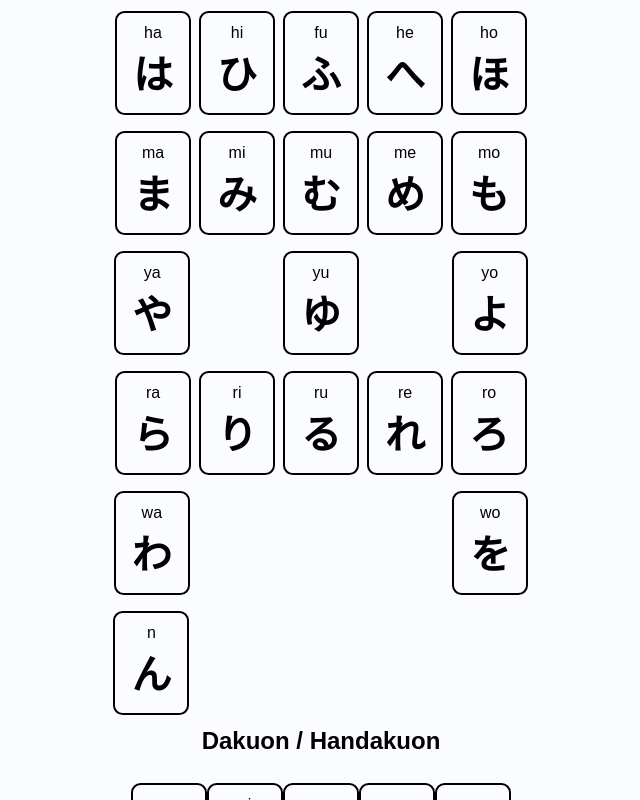
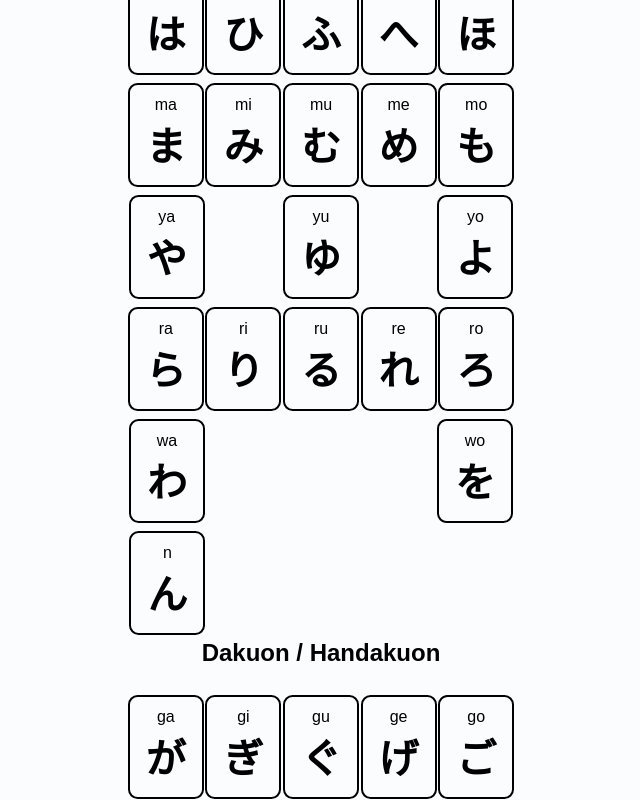
Before and after one commit to vikkio88/nisenotori, a Svelte app: page /syllabary in a window 1280 px wide. Shown: the part 820-1620 px from the top of the page, without its empty margins (319-959 px from the left). Built offline with nearby package versions, Linux system fonts and the light colour scheme.

Commit message:
fixed syllabary margins

```diff
--- a/src/pages/Syllabary.svelte
+++ b/src/pages/Syllabary.svelte
@@ -49,10 +49,10 @@
     if (Boolean(filterTxt)) {
       // @ts-ignore
       baseRowsView = baseRowsView.map((r) =>
-        r.filter((l) => l && l.includes(filterTxt.toLowerCase()))
+        r.filter((l) => l && l.includes(filterTxt.toLowerCase())),
       );
       dakuonRowsView = dakuonRowsView.map((r) =>
-        r.filter((l) => l && l.includes(filterTxt.toLowerCase()))
+        r.filter((l) => l && l.includes(filterTxt.toLowerCase())),
       );
     }
   }
@@ -114,7 +114,7 @@
 {#each dakuonRowsView as row}
   <div class="f r row">
     {#each row as syllable}
-      <div class="f1 f c">
+      <div class="f1 f c item">
         <Symbol
           button
           on:click={() => navigate(`/${kata}/${KATA_MAP[syllable].romaji}`)}
@@ -136,15 +136,14 @@
     margin-bottom: 1rem;
   }
   .spacer {
-    padding: 2.4rem;
+    padding: 2.35rem;
   }
 
   .row {
-    margin: 0.5rem 0.5rem;
+    margin-top: .5rem;
   }
 
-  .item {
-    margin-left: 0.25rem;
-    margin-right: 0.25rem;
+  .item + .item {
+    margin-left: .1rem;
   }
 </style>
```
